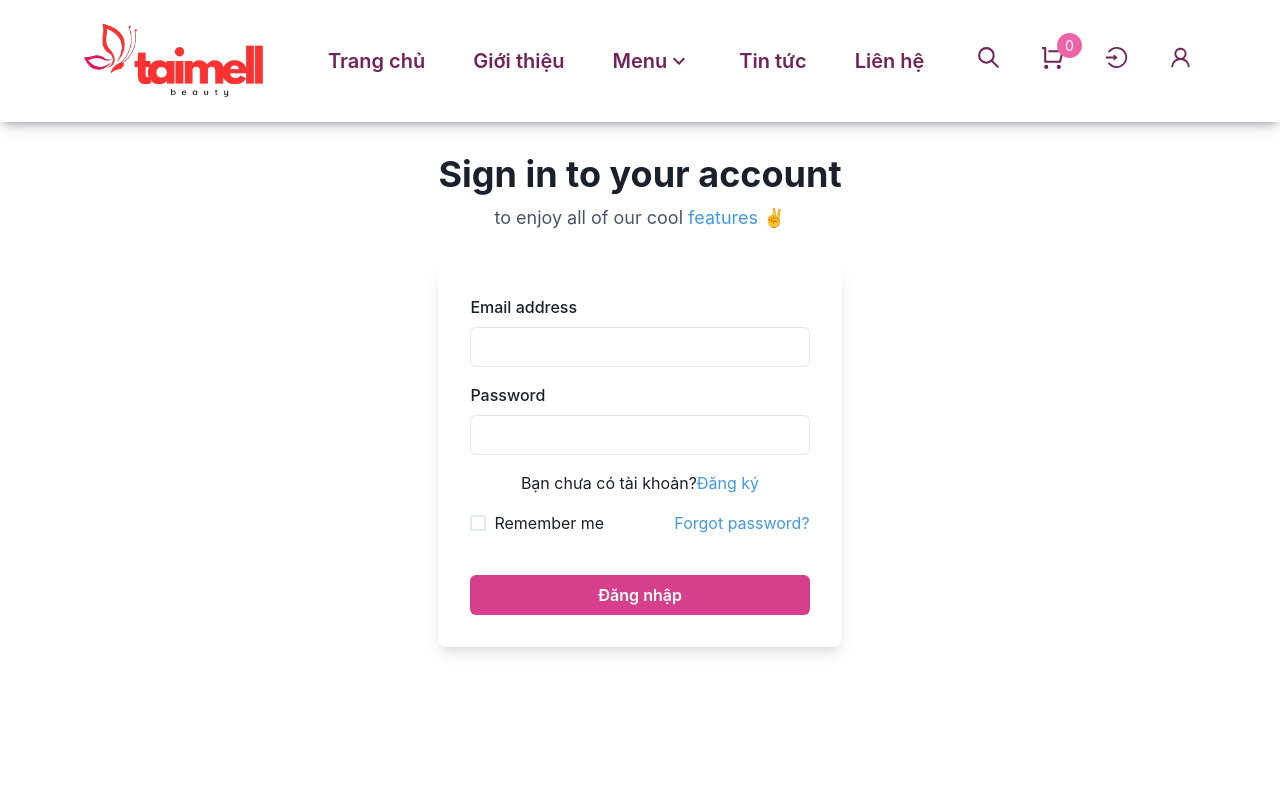
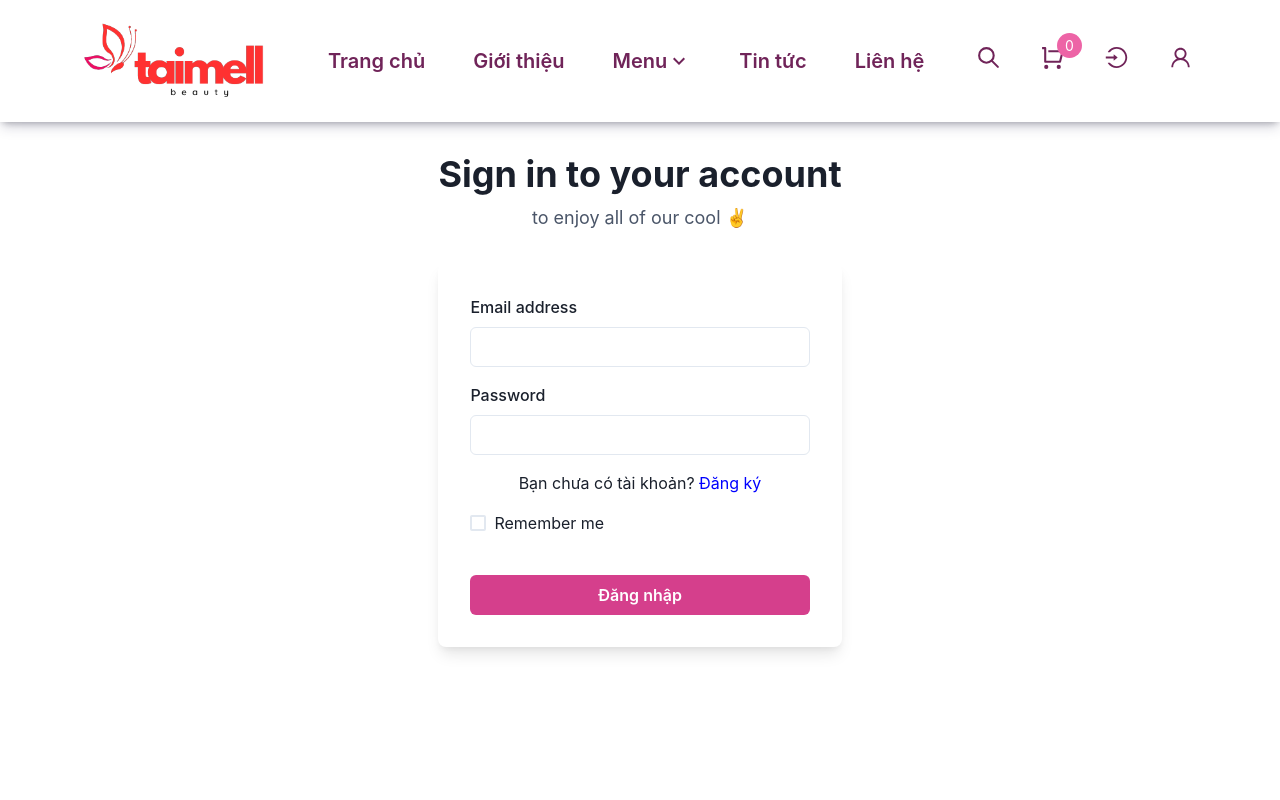
Before and after one commit to minh160496/taimell, a React (Vite) app: page /dang-nhap in a window 1280 px wide. Shown: the top 800 px of the page. Built offline with nearby package versions, Linux system fonts and the light colour scheme.

Commit message:
update-link-route-dom

```diff
--- a/src/pages/Login/index.tsx
+++ b/src/pages/Login/index.tsx
@@ -8,11 +8,11 @@ import {
   FormLabel,
   Heading,
   Input,
-  Link,
   Stack,
   Text,
   useColorModeValue,
 } from "@chakra-ui/react";
+import { Link } from "react-router-dom";
 import { Layout } from "../../Layout";
 
 export const LogIn = () => {
@@ -24,8 +24,7 @@ export const LogIn = () => {
             <Stack align={"center"}>
               <Heading fontSize={"4xl"}>Sign in to your account</Heading>
               <Text fontSize={"lg"} color={"gray.600"}>
-                to enjoy all of our cool{" "}
-                <Link color={"blue.400"}>features</Link> ✌️
+                to enjoy all of our cool ✌️
               </Text>
             </Stack>
             <Box
@@ -45,8 +44,8 @@ export const LogIn = () => {
                 </FormControl>
                 <Stack>
                   <Text align={"center"}>
-                    Bạn chưa có tài khoản?
-                    <Link color={"blue.400"} href="/dang-ky">
+                    Bạn chưa có tài khoản?{" "}
+                    <Link style={{ color: "blue" }} to="/dang-ky">
                       Đăng ký
                     </Link>
                   </Text>
@@ -58,7 +57,6 @@ export const LogIn = () => {
                     justify={"space-between"}
                   >
                     <Checkbox>Remember me</Checkbox>
-                    <Link color={"blue.400"}>Forgot password?</Link>
                   </Stack>
                   <Button colorScheme="pink" color={"white"}>
                     Đăng nhập
--- a/src/pages/SignIn/index.tsx
+++ b/src/pages/SignIn/index.tsx
@@ -11,12 +11,12 @@ import {
   Input,
   InputGroup,
   InputRightElement,
-  Link,
   Stack,
   Text,
   useColorModeValue,
 } from "@chakra-ui/react";
 import { useState } from "react";
+import { Link } from "react-router-dom";
 import { Layout } from "../../Layout";
 
 export const SignIn = () => {
@@ -84,7 +84,7 @@ export const SignIn = () => {
                 <Stack pt={6}>
                   <Text align={"center"}>
                     Bạn đã có tài khoản?{" "}
-                    <Link color={"blue.400"} href="/dang-nhap">
+                    <Link style={{ color: "blue" }} to="/dang-nhap">
                       Đăng nhập
                     </Link>
                   </Text>
```
